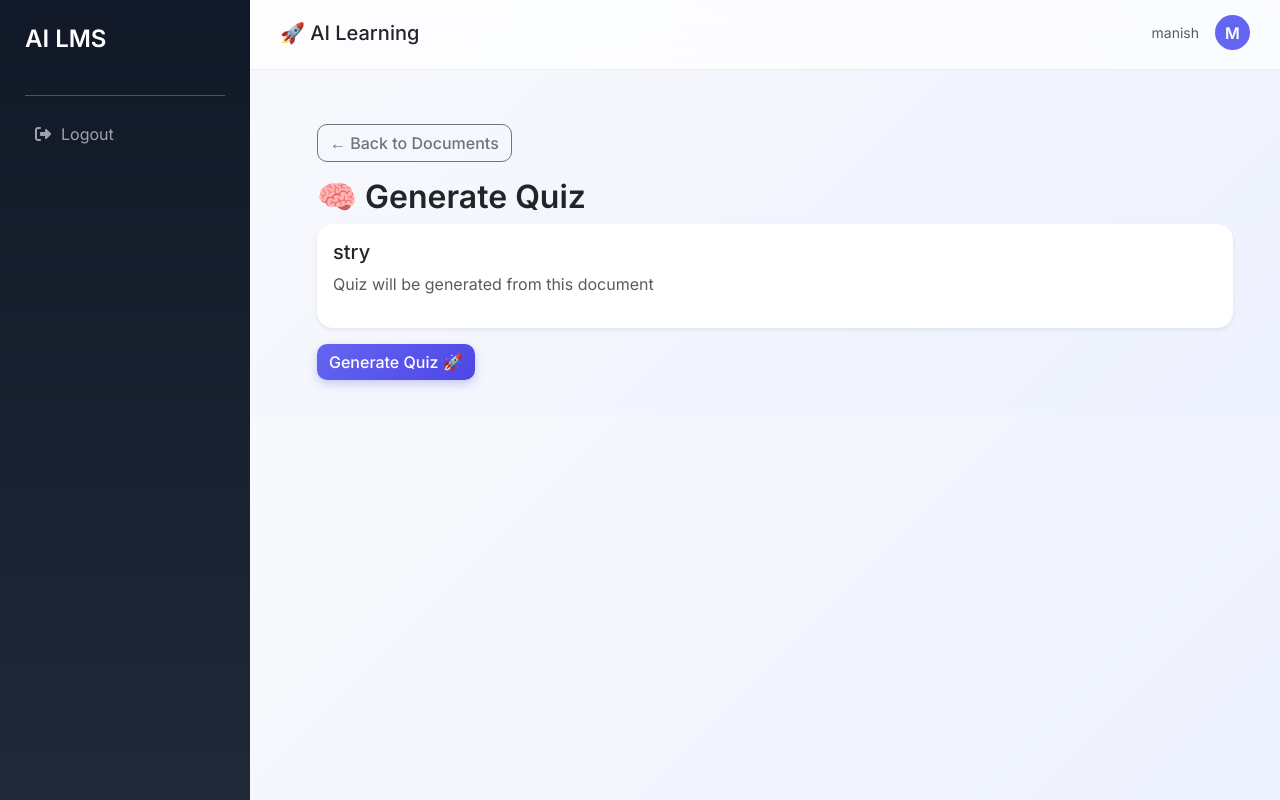
After one commit to manishh-18/ai_learning_ecosystem, a Django app: page /assessments/generate-page/1/ in a window 1280 px wide. The commit adds this page. Run offline with Django 5.2, Linux system fonts and the light colour scheme; a user stored in the database is signed in; data comes from the database, SQL or seed files in the repository; both versions use the stored data as it was after the commit.

Commit message:
Fixes bugs in summary and quiz page

```diff
--- a/apps/assessments/urls.py
+++ b/apps/assessments/urls.py
@@ -1,8 +1,10 @@
 from django.urls import path
-from .views import generate_quiz, view_quiz, quiz_list
+from .views import generate_quiz, view_quiz, quiz_list, delete_quiz, generate_quiz_page
 
 urlpatterns = [
     path('generate/<int:doc_id>/', generate_quiz, name='generate_quiz'),
+    path('generate-page/<int:doc_id>/', generate_quiz_page, name='generate_quiz_page'),
     path('view/<int:quiz_id>/', view_quiz, name='view_quiz'),
     path('list/', quiz_list, name='quiz_list'),
+    path('delete/<int:quiz_id>/', delete_quiz, name='delete_quiz'),
 ]
--- a/apps/assessments/views.py
+++ b/apps/assessments/views.py
@@ -90,6 +90,14 @@ def view_quiz(request, quiz_id):
     return render(request, 'assessments/view_quiz.html', {'quiz': quiz})
 
 @login_required
+def generate_quiz_page(request, doc_id):
+    document = get_object_or_404(Document, id=doc_id)
+
+    return render(request, 'assessments/generate.html', {
+        'document': document
+    })
+
+@login_required
 def generate_quiz(request, doc_id):
     document = get_object_or_404(Document, id=doc_id)
 
@@ -114,3 +122,9 @@ def generate_quiz(request, doc_id):
         'document': document,
         'courses': courses
     })
+
+@login_required
+def delete_quiz(request, quiz_id):
+    quiz = get_object_or_404(Quiz, id=quiz_id)
+    quiz.delete()
+    return redirect('quiz_list')
--- a/apps/documents/urls.py
+++ b/apps/documents/urls.py
@@ -1,8 +1,9 @@
 from django.urls import path
-from .views import upload_document, document_list,view_summary
+from .views import upload_document, document_list,view_summary, delete_document
 
 urlpatterns = [
     path('upload/', upload_document, name='upload_document'),
     path('list/', document_list, name='document_list'),
     path('summary/<int:doc_id>/', view_summary, name='view_summary'),
+    path('delete/<int:doc_id>/', delete_document, name='delete_document'),
 ]
--- /dev/null
+++ b/templates/assessments/generate.html
@@ -0,0 +1,29 @@
+{% extends 'base.html' %}
+
+{% block content %}
+
+<div class="container mt-4">
+
+    <!-- BACK BUTTON -->
+    <div class="mb-3">
+        <a href="{% url 'document_list' %}" class="btn btn-outline-secondary">
+            ← Back to Documents
+        </a>
+    </div>
+
+    <h2>🧠 Generate Quiz</h2>
+
+    <!-- DOCUMENT INFO -->
+    <div class="card p-3 mb-3 shadow-sm">
+        <h5>{{ document.title }}</h5>
+        <p class="text-muted">Quiz will be generated from this document</p>
+    </div>
+
+    <!-- BUTTON -->
+    <a href="{% url 'generate_quiz' document.id %}" class="btn btn-primary">
+        Generate Quiz 🚀
+    </a>
+
+</div>
+
+{% endblock %}
--- a/templates/assessments/view_quiz.html
+++ b/templates/assessments/view_quiz.html
@@ -1,7 +1,11 @@
 {% extends 'base.html' %}
 
 {% block content %}
-
+<div class="mb-3">
+    <a href="{% url 'quiz_list' %}" class="btn btn-outline-secondary">
+        ← Back to Quizzes
+    </a>
+</div>
 <h2 class="mb-4">Quiz</h2>
 
 <form method="post">
--- a/templates/documents/upload.html
+++ b/templates/documents/upload.html
@@ -46,6 +46,11 @@
 }
 </style>
 
+<div class="mb-3">
+    <a href="{% url 'document_list' %}" class="btn btn-outline-secondary">
+        ← Back to Documents
+    </a>
+</div>
 <div class="upload-container mt-5">
 
     <div class="upload-card glass ">
```
Also changed, not shown: apps/ai_engine/services/ai_service.py (+12 -2 lines), apps/documents/views.py (+14 -2 lines), templates/assessments/quiz_list.html (+13 -3 lines), templates/base.html (+31 -0 lines), templates/documents/list.html (+15 -13 lines), templates/documents/summary.html (+8 -8 lines), db.sqlite3, 2 other files.
